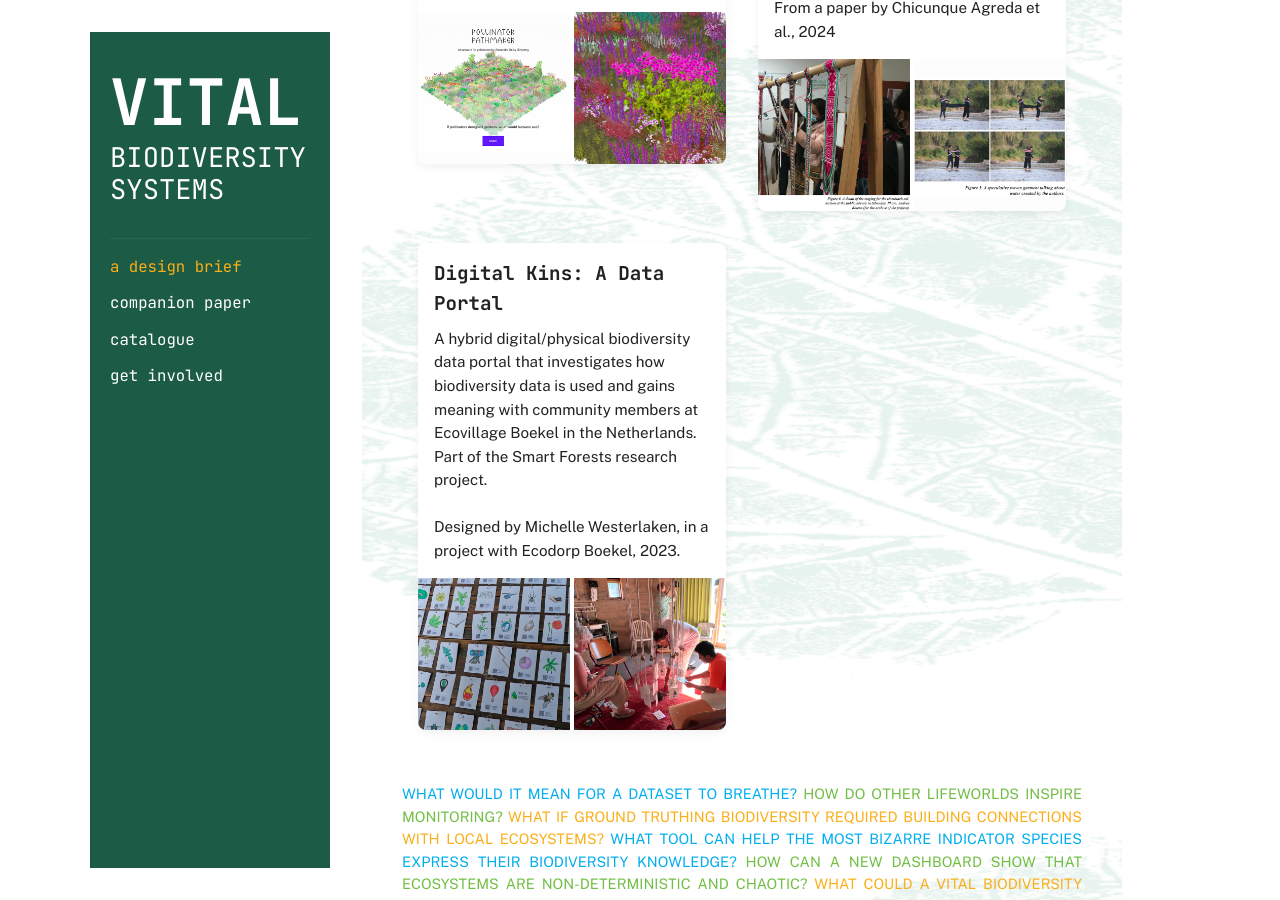
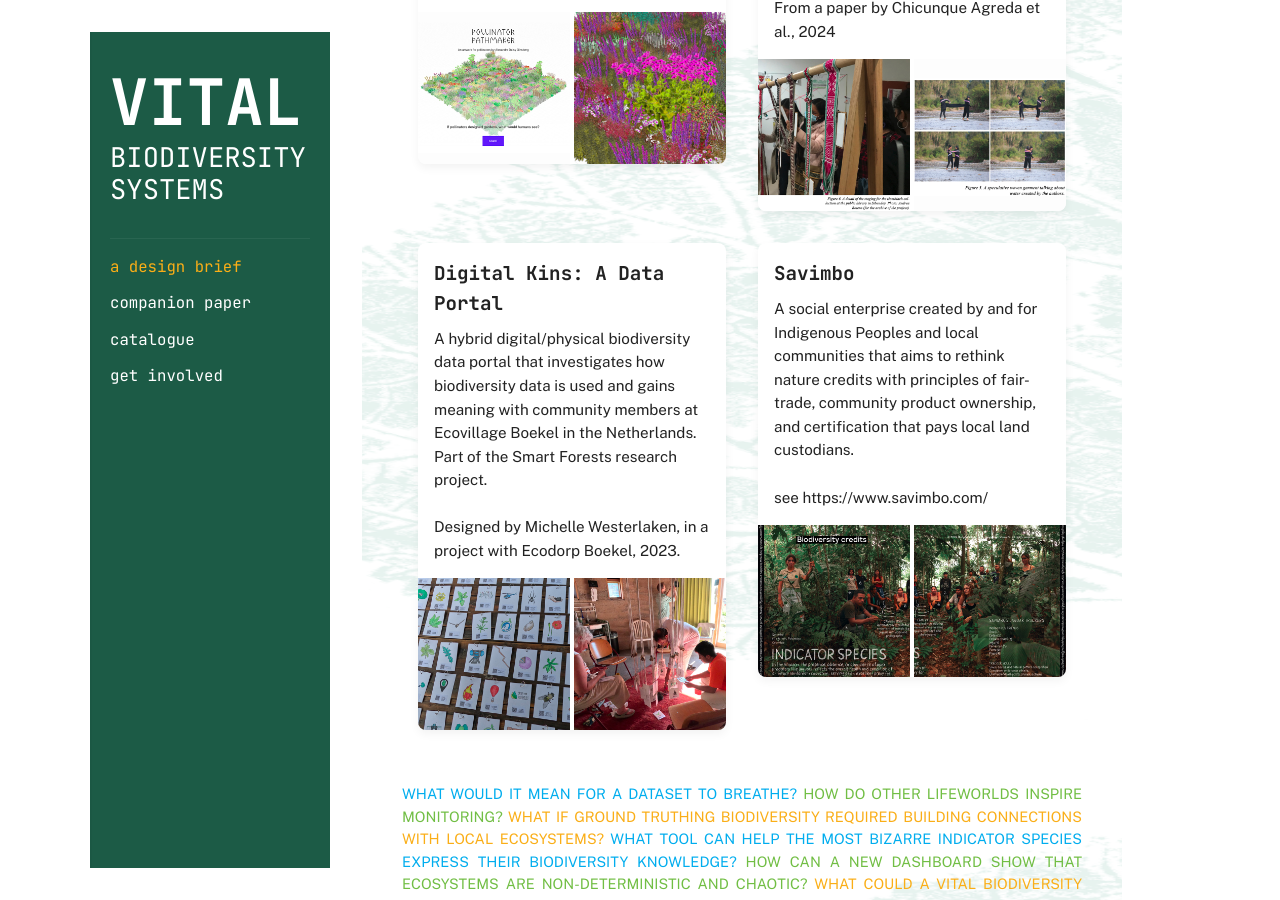
Before and after one commit to vitalbiodiversity/vitalbiodiversity.github.io, a Jekyll site: the page built from catalogue.md, in a window 1280 px wide and 900 px high, scrolled down 1075 px. Built offline with Jekyll 4.4.1, drawn with Linux system fonts in a browser that asks for light colours.

Commit message:
Update catalogue.md

```diff
--- a/catalogue.md
+++ b/catalogue.md
@@ -123,7 +123,7 @@ layout: default
         <img src="/assets/css/catalogue/project6-2.jpg" alt="Project 6 image 2">
       </div>
     </div>
-  </div> -->
+  </div>
 
 </div> <!-- END OF GRID -->
 
@@ -310,7 +310,7 @@ Screenshots cited from the project website (Savimbo, Image: Douglas Gayeton)
   </div>
 </div>
 </div>
-</div> -->
+</div>
 
 <br>
 <p style="text-align: justify;">
```
Also changed, not shown: other parts of catalogue.md (+2 -2 lines).
